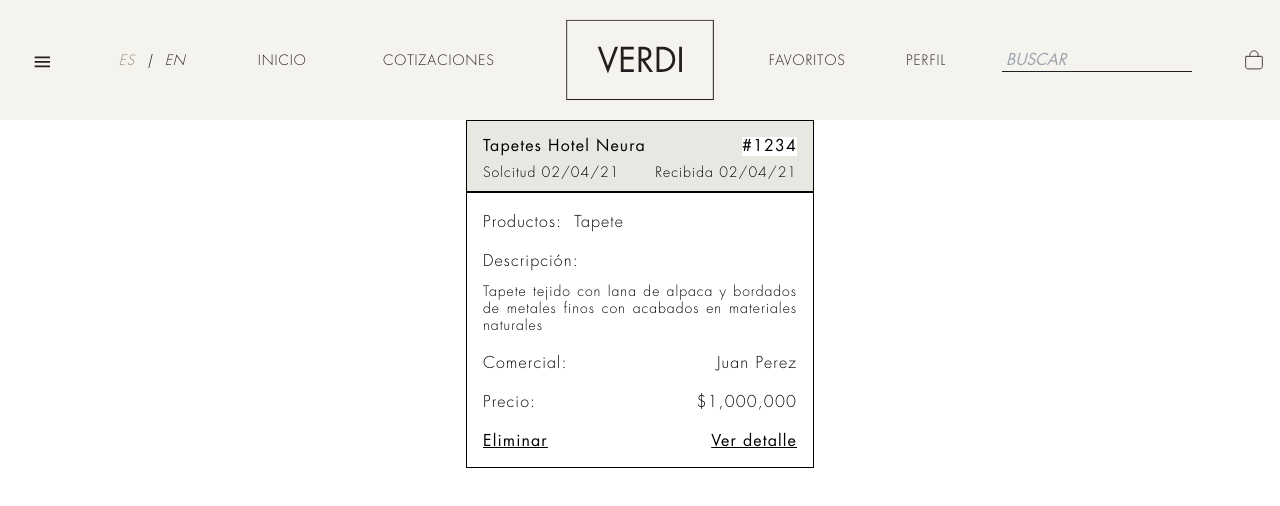
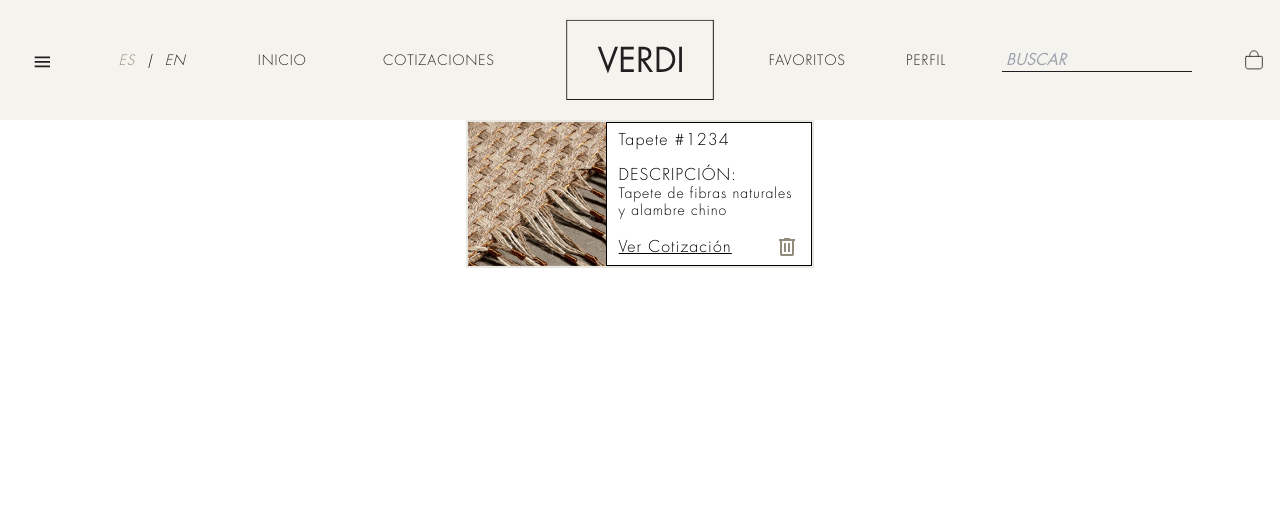
Before and after one commit to yoylermosquera/verdi-test, a Next.js app: page /folders in a window 1280 px wide. Shown: the top 506 px of the page. Built offline with nearby package versions, Linux system fonts and the light colour scheme; no server answers.

Commit message:
QuotationProduct container created, and fixed some details on QuotationContainer

```diff
--- a/src/components/quotationContainer/index.tsx
+++ b/src/components/quotationContainer/quotationDetailed/index.tsx
@@ -4,7 +4,7 @@ interface FolderTypeContainerProps {
   quotationType?: string;
   productName?: string;
   dateQuoteCreated?: string;
-cotizationNumber?: string;
+  quotationNumber?: string;
   dateQuoteAccepted?: string;
   productType?: string;
   productDescription?: string;
@@ -14,11 +14,11 @@ className?: string;
   productCost?: string;
  }
 
-function QuitationContainer({
+function QuotationContainer({
   quotationType,
 
   productName,
-cotizationNumber,
+  quotationNumber,
   dateQuoteCreated,
   dateQuoteAccepted,
   productType,
@@ -26,7 +26,6 @@ productDescription,
   userType,
   userName,
   productCost,
-
 
   className,
 }: FolderTypeContainerProps
@@ -44,7 +43,7 @@ className,
 
           </section>
           <section className='flex flex-col items-end gap-1'>
-              {cotizationNumber && <h1 className='text-button__line bg-white text-center  max-w-[5rem] '>#{cotizationNumber}</h1>}
+              {quotationNumber && <h1 className='text-button__line bg-white text-center  max-w-[5rem] '>#{quotationNumber}</h1>}
               {quotationType==='recibida'?
               <span className='text-paragraph mt-1'>Recibida {dateQuoteAccepted}</span> :
               <span className='text-paragraph'>{dateQuoteAccepted}</span>}
@@ -62,6 +61,7 @@ className,
           {productDescription && <span className='text-paragraph text-justify'>{productDescription}</span>}
         </section>
 
+        {/* Esta seccion, de la línea 65 a la 69 variará en el tipo de solicitud, esto si el usuario es comercial o solicitante. */}
         <section className='flex flex-row justify-between'>
           {userType && <span className='text-title my-auto'> {userType}:</span>}
           {userName && <span className='text-title my-auto'>{userName}</span>}
@@ -109,13 +109,9 @@ className,
 
           </section>
         }
-
-
-
-
       </section>
     </section>
   );
 }
 
-export default QuitationContainer;
+export default QuotationContainer;
--- /dev/null
+++ b/src/components/quotationContainer/quotationProduct/index.tsx
@@ -0,0 +1,59 @@
+import React from 'react';
+import Icon from '@/components/icon';
+import { Colors } from '@/styles/config/base';
+import Image from 'next/image';
+
+interface FolderTypeContainerProps {
+  img: any;
+  imgTitle: string;
+  productName?: string;
+  productDescription?: string;
+  quotationNumber?: string;
+  className?: string;
+ }
+
+function QuotationProduct({
+  img,
+  imgTitle,
+  productName,
+  productDescription,
+  quotationNumber,
+  className,
+}: FolderTypeContainerProps
+) {
+
+  return (
+    <section className={`w-[20.5rem] h-[9.25rem] lg:w-[21.75rem] flex flex-row border-2 border-beige ${className}`} >
+      <section className='w-2/5 h-full'>
+        <Image
+          className="w-full h-full object-fill"
+          src={img}
+          alt={imgTitle}
+        />
+      </section>
+      <section className='w-3/5 h-full flex flex-col gap-2 lg:gap-4 border px-3 py-2'>
+        <section className='flex flex-row '>
+          <span className='text-title my-auto'>{productName} #{quotationNumber}</span>
+        </section>
+
+        <section className='flex flex-col '>
+          <span className='text-title my-auto'>DESCRIPCIÓN:</span>
+          <p className='text-input text-left'>{productDescription}</p>
+        </section>
+
+        <section className='flex flex-row justify-between'>
+          <span
+          className='text-title underline underline-offset-1 hover:cursor-pointer my-auto'
+          onClick={() => { }}
+          >
+            Ver Cotización
+          </span>
+          <Icon size={24} iconName='TrashCan' color={Colors.goldDark} />
+        </section>
+
+      </section>
+    </section>
+  );
+}
+
+export default QuotationProduct;
--- a/src/pages/folders/index.tsx
+++ b/src/pages/folders/index.tsx
@@ -2,24 +2,35 @@ import React from 'react'
 import { NextPageWithLayout } from '../_app';
 import { BaseLayout } from '../../components/layouts/BaseLayout';
 import FolderPage from '@/components/folders/folderPage';
-import QuitationContainer from '@/components/quotationContainer';
+import QuotationContainer from '@/components/quotationContainer/quotationDetailed';
+import QuotationProduct from '@/components/quotationContainer/quotationProduct';
+import productSample from '@/assets/images/examples/productSample.png';
 
 const  FoldersPage: NextPageWithLayout = () => {
 
   return (
     <div className='h-full flex flex-col grow lg:flex-row lg:justify-center'>
-      <QuitationContainer
+      {/* <QuotationContainer
       quotationType='recibida'
       productName='Tapetes Hotel Neura'
       dateQuoteCreated='02/04/21'
-      cotizationNumber='1234'
+      quotationNumber='1234'
       dateQuoteAccepted='02/04/21'
       productType='Tapete'
       productDescription={'Tapete tejido con lana de alpaca y bordados de metales finos con acabados en materiales naturales'}
       userType='Comercial'
       userName='Juan Perez'
       productCost='1,000,000'
+      /> */}
+
+      <QuotationProduct
+        img={productSample}
+        imgTitle='Tapete'
+        productName='Tapete'
+        quotationNumber='1234'
+        productDescription='Tapete de fibras naturales y alambre chino'
       />
+
       {/* <FolderPage /> */}
 
     </div>
```
Lines whose indentation alone changed are shown as unchanged.
